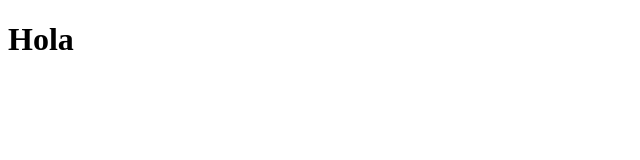
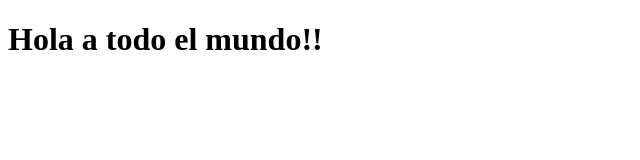
Before and after one commit to Josue-davx/hello-world-git, a plain HTML site: page index.html in a window 1280 px wide. Shown: the whole page, without its empty margins (0-640 px from the left). Drawn offline with Linux system fonts and the light colour scheme.

Commit message:
Se modificó el título index

```diff
--- a/index.html
+++ b/index.html
@@ -6,6 +6,6 @@
     <title>Demo Git</title>
 </head>
 <body>
-    <h1>Hola</h1>
+    <h1>Hola a todo el mundo!!</h1>
 </body>
 </html>
```
